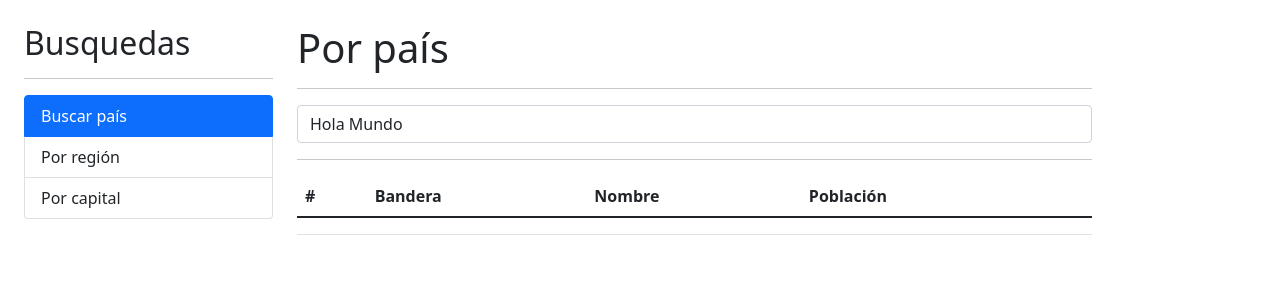
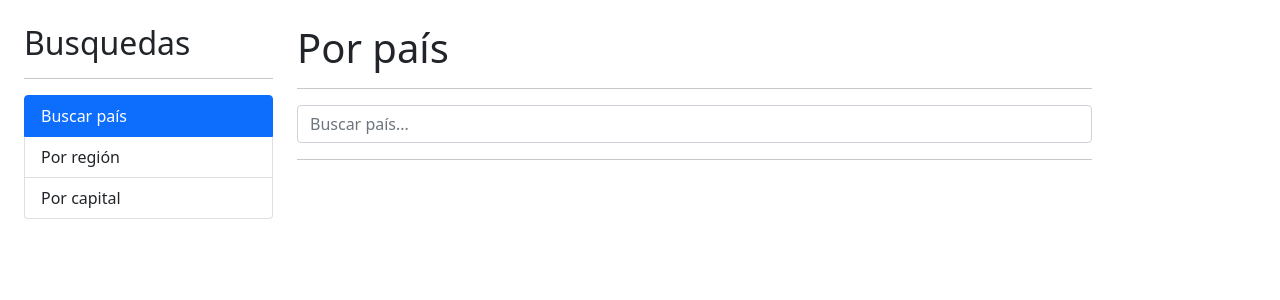
Before and after one commit to JoseBrando/paisesApp, an Angular app: page / in a window 1280 px wide. Shown: the top 300 px of the page. Built offline with nearby package versions, Linux system fonts and the light colour scheme.

Commit message:
[CHANGE] Table countries

```diff
--- a/src/app/pais/pages/por-pais/por-pais.component.html
+++ b/src/app/pais/pages/por-pais/por-pais.component.html
@@ -14,7 +14,7 @@
     No se encontró nada con el término {{ termino }}
 </div>
 
-<div class="row" *ngIf="!hayError">
+<div class="row" *ngIf="paises.length > 0">
     <div class="col">
         <table class="table table-hover">
             <thead>
@@ -27,12 +27,22 @@
                 </tr>
             </thead>
             <tbody>
-                <tr>
-                    <td></td>
-                    <td></td>
-                    <td></td>
-                    <td></td>
-                    <td></td>
+                <tr *ngFor="let item of paises; let i = index;">
+                    <td>
+                        {{ i }}
+                    </td>
+                    <td>
+                        <img class="small-flag" [src]="item.flags.png">
+                    </td>
+                    <td>
+                        {{ item.name.common }}
+                    </td>
+                    <td>
+                        {{ item.population | number }}
+                    </td>
+                    <td>
+                        <a [routerLink]="['/pais', item.alpha2Code]">Ver...</a>
+                    </td>
                 </tr>
             </tbody>
         </table>
--- a/src/app/pais/pages/por-pais/por-pais.component.ts
+++ b/src/app/pais/pages/por-pais/por-pais.component.ts
@@ -13,8 +13,9 @@ import { PaisService } from '../../services/pais.service';
 })
 export class PorPaisComponent implements OnInit {
 
-  public termino: string = 'Hola Mundo';
+  public termino: string = '';
   public hayError = false;
+  public paises: any[] = [];
 
   constructor(private paisService: PaisService) { }
 
@@ -25,10 +26,12 @@ export class PorPaisComponent implements OnInit {
     this.paisService.buscarPais(this.termino)
     .subscribe((response) => {
       console.log(response);
+      this.paises = response;
     },
     (error) => {
 
       this.hayError = true;
+      this.paises = [];
       setTimeout(() => {
         this.hayError = false;
       }, 3500)
--- a/src/app/pais/pais.module.ts
+++ b/src/app/pais/pais.module.ts
@@ -7,6 +7,7 @@ import { PorCapitalComponent } from './pages/por-capital/por-capital.component';
 import { PorPaisComponent } from './pages/por-pais/por-pais.component';
 import { PorRegionComponent } from './pages/por-region/por-region.component';
 import { VerPaisComponent } from './pages/ver-pais/ver-pais.component';
+import { RouterModule } from '@angular/router';
 
 
 
@@ -25,7 +26,8 @@ import { VerPaisComponent } from './pages/ver-pais/ver-pais.component';
   ],
   imports: [
     CommonModule,
-    FormsModule
+    FormsModule,
+    RouterModule
   ]
 })
 export class PaisModule { }
--- a/src/styles.css
+++ b/src/styles.css
@@ -1 +1,3 @@
-/* You can add global styles to this file, and also import other style files */
+.small-flag {
+    width: 50px;
+}
```
